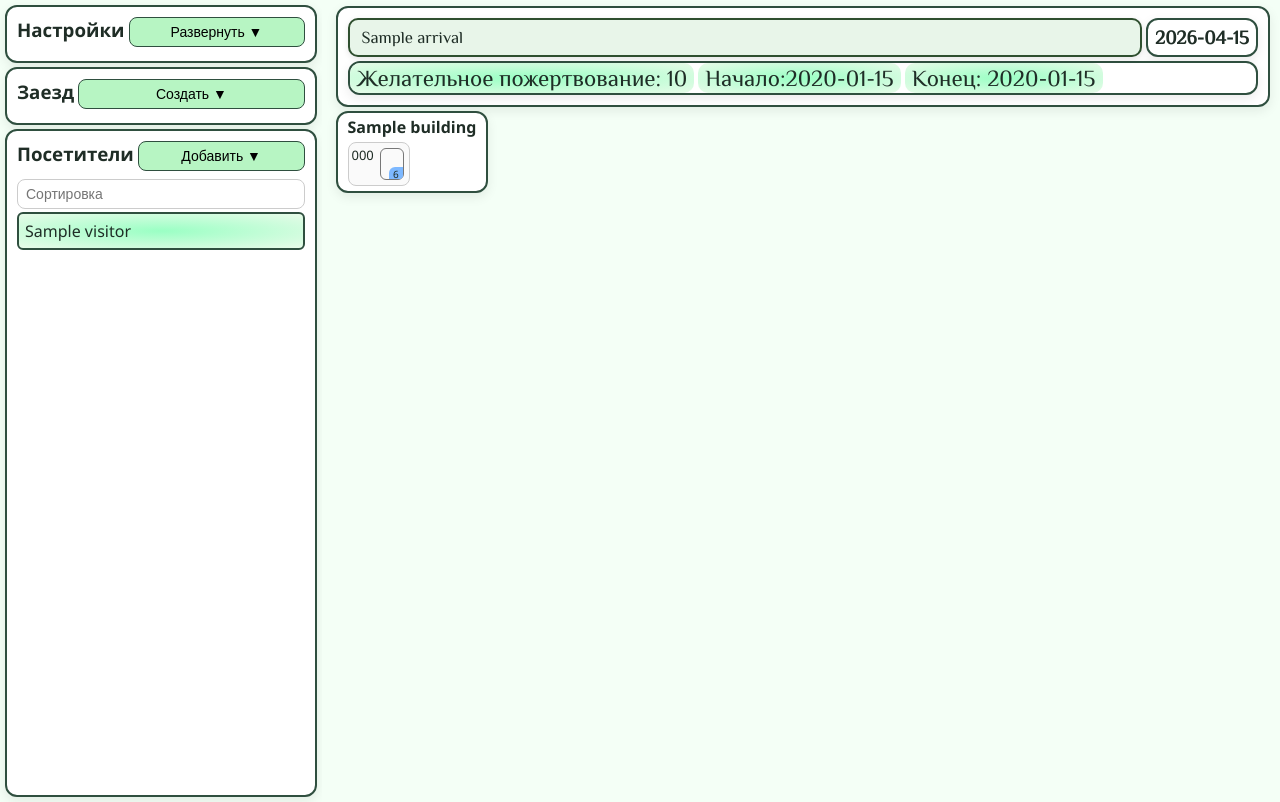
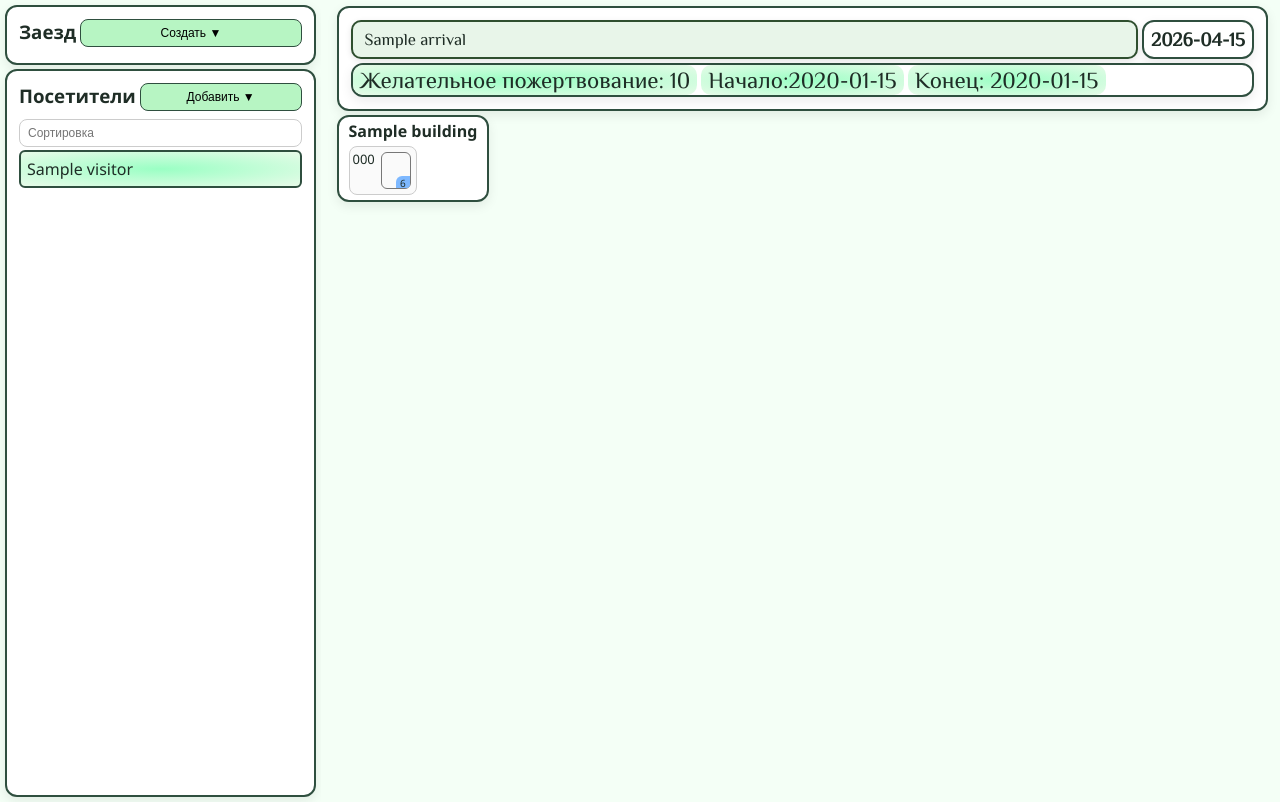
Before and after one commit to Skalist222/kalach_baza, a FastAPI app: page / in a window 1280 px wide. Run offline with FastAPI, Linux system fonts and the light colour scheme; tables that the repository leaves empty hold one stand-in row (values such as "Sample post").

Commit message:
Добавленно дублирование, отображение коек и еще многое не всё помню...

```diff
--- a/static/js/context_menu.js
+++ b/static/js/context_menu.js
@@ -26,20 +26,22 @@ function open_menu(e, menuItems) {
 		menu.style.display = "none";
 	});
 }
-function visitor_menu(visitor) {
-	return [
+function visitor_menu(visitor, hasPlacements) {
+	console.log(hasPlacements)
+	menu = [
 		{
 			"text": "Редактировать", action: () => {
 				open_modal({ "title": "Редактор посетителя", "body": "", "controls": modal_redact_visitor(visitor), "in_lines": true });
 			}
-		},
-		// {
-		// 	"text": "Удалить", action: () => {
+		}
+	]
+	if (!hasPlacements) menu.push({
+		"text": "Удалить", action: () => {
 
-		// 		open_modal({ "title": "Удаление посетителя", "body": "Вы уверены что хотите удалить посетителя " + visitor.name + "?", "controls": modal_delete_visitor(visitor) });
-		// 		console.log("нажата кнопка удалить")
+			open_modal({ "title": "Удаление посетителя", "body": "Вы уверены что хотите удалить посетителя " + visitor.name + "?", "controls": modal_delete_visitor(visitor) });
+			console.log("нажата кнопка удалить")
 
-		// 	}
-		// }
-	]
+		}
+	})
+	return menu
 }
--- a/static/js/lists.js
+++ b/static/js/lists.js
@@ -18,9 +18,7 @@ async function fillArrivals(arrivals) {
     trigger.innerHTML = ""
     optionsContainer.innerHTML = "";
 
-    if (current_selection == "") {
-        const selected = arrivals[0];
-    }
+
     arrivals.forEach(a => {
         // --- обычный select
         const opt = document.createElement("option");
--- a/static/js/modal.js
+++ b/static/js/modal.js
@@ -133,12 +133,16 @@ function buttons_pay_bed(visitor_id, bed_id, current_arrival_id, money) {
 
 function buttons_move_bed(new_bed, placement) {
 
-    console.log(new_bed, placement)
-
     return [
         {
             type: "btn", id: "btnReBusy", text: "Переместить", action: () => {
                 move_place(placement.visitor_id, placement.bed_id, new_bed, placement.arrival_id);
+                closeModal();
+            }
+        },
+        {
+            type: "btn", id: "btnReBusy", text: "Дублировать", action: () => {
+                place(placement.visitor_id, new_bed, placement.status, placement.arrival_id, placement.money);
                 closeModal();
             }
         },
--- a/static/js/render.js
+++ b/static/js/render.js
@@ -106,7 +106,8 @@ async function renderVisitors(visitors, placements) {
         el.className = "visitor";
         el.innerHTML = (repl(v.name));
         el.addEventListener('contextmenu', (e) => {
-            open_menu(e, visitor_menu(v));
+
+            open_menu(e, visitor_menu(v, vPlacements.length > 0));
         });
 
         const age = v.dr ? calculate_age_str(v.dr) : 0;
@@ -264,14 +265,18 @@ async function renderRoom(buildingDiv, room, data) {
 // ------------------------------
 async function renderBed(upContainer, downContainer, bed, data) {
 
+    const template = await TemplateCache.getTemplate("/templates/bed.html");
+    let bedDiv = template.querySelector(".bed");
+
+
     const cur_ar_id = await current_arrival_id();
     let arrival = data.arrivals.find(a => a.id == cur_ar_id)
 
-    const template = await TemplateCache.getTemplate("/templates/bed.html");
+
     const current_arrival_cost = arrival.cost
     const placement = data.placements.find(p => p.bed_id == bed.id && p.arrival_id == cur_ar_id);
 
-    let bedDiv = template.querySelector(".bed");
+
     bedDiv.classList.add(bed.position);
     bedDiv.dataset.id = bed.id;
 
@@ -284,8 +289,6 @@ async function renderBed(upContainer, downContainer, bed, data) {
 
         if (!setted_bed) choosePlacement(data, visitor_id, bed.id);
         else {
-            // console.log("Отправлена койка ", setted_bed)
-            // console.log("На койку ", bed.id)
             const cur_place = data.placements.find(p => p.bed_id == setted_bed && p.arrival_id == cur_ar_id);
             open_modal({
                 title: "Перенос посетителя.",
@@ -308,7 +311,7 @@ async function renderBed(upContainer, downContainer, bed, data) {
         const age = visitor && visitor.dr ? calculate_age_str(visitor.dr) : 0;
         const status_rus = placement.status === "busy" ? "Занято" : placement.status === "reserved" ? "Зарезервировано" : "";
 
-        add_chase_tooltip(bedDiv, `${position_rus}\n${status_rus}\n${name}`);
+        add_chase_tooltip(bedDiv, `${position_rus}\n${status_rus}\n${name}\nОплачено:${placement.money}`);
 
         bedDiv.draggable = true;
         bedDiv.dataset.id = bed.id;
@@ -323,6 +326,13 @@ async function renderBed(upContainer, downContainer, bed, data) {
         sexEl.className = `bedsex ${sexColor}`;
         sexEl.innerText = age;
         if (!bedDiv.querySelector(".bedsex")) bedDiv.appendChild(sexEl);
+
+
+        const payEl = bedDiv.querySelector(".pay") || document.createElement("div");
+        payEl.classList.add(placement.money > 0 ? "payed" : "unpayed");
+        payEl.innerText = placement.money > 0 ? "" : "$";
+
+        if (!bedDiv.querySelector(".pay")) bedDiv.appendChild(payEl);
 
         if (placement.status == "busy") {
 
@@ -343,7 +353,6 @@ async function renderBed(upContainer, downContainer, bed, data) {
                 });
             });
         }
-
         bedDiv.classList.add(placement.status);
     } else {
         add_chase_tooltip(bedDiv, `${position_rus}\nПусто`);
--- a/static/styles/map_style.css
+++ b/static/styles/map_style.css
@@ -43,8 +43,8 @@
 }
 
 .bed {
-    width: 22px;
-    height: 30px;
+    width: 28px;
+    height: 35px;
     border-radius: 6px;
     border: 1px solid #777;
     margin: 2px;
@@ -116,6 +116,23 @@
     background: #ff9ec7;
 }
 
+.pay {
+    position: absolute;
+    top: 1px;
+    right: 1px;
+    font-size: 12px;
+    width: 15px;
+    height: 15px;
+    text-align: center;
+    border-radius: 6px;
+}
+/* .payed {
+    background: green;
+} */
+.unpayed {
+    background: red;
+}
+
 /* overlay */
 
 .bed-overlay {
--- a/static/styles/style.css
+++ b/static/styles/style.css
@@ -59,7 +59,7 @@ body {
 
 .rigth-panel {
     flex: 3;
-    padding: 10px;
+    padding: 12px;
     padding-top: 0px;
 }
 
@@ -69,7 +69,7 @@ body {
     background: white;
     border-radius: var(--radius);
     border: 2px solid var(--border-dark);
-    padding: 10px;
+    padding: 12px;
     box-shadow: var(--shadow-soft);
 }
 
@@ -88,7 +88,7 @@ button {
     border-radius: 8px;
     border: 1px solid #ccc;
     padding: 6px 8px;
-    font-size: 14px;
+    font-size: 12px;
 }
 
 button {
@@ -127,7 +127,7 @@ button:hover {
 #tooltip {
     position: absolute;
     background: white;
-    padding: 5px 7px;
+    padding: 5px 5px;
     border-radius: 6px;
     border: 1px solid var(--border-dark);
     font-size: 12px;
--- a/templates/bed.html
+++ b/templates/bed.html
@@ -1,4 +1,4 @@
 <div class="bed">
-    <div class="payed"></div>
+    <div class="pay"></div>
     <div class="bedsex"></div>
 </div>
--- a/templates/index.html
+++ b/templates/index.html
@@ -36,7 +36,7 @@
 
         <div class="greed column">
             <div class="greed row left-panel">
-                <div class="greed row box">
+                <div class="greed row box invisible">
                     <div class="greed column table">
                         <div><h3 class="no_margin f1">Настройки</h3></div>
                         <button type="button" class="collapse f2" id="collapse_settings" onclick="collapse(this, 'Развернуть')">▼</button>
```
